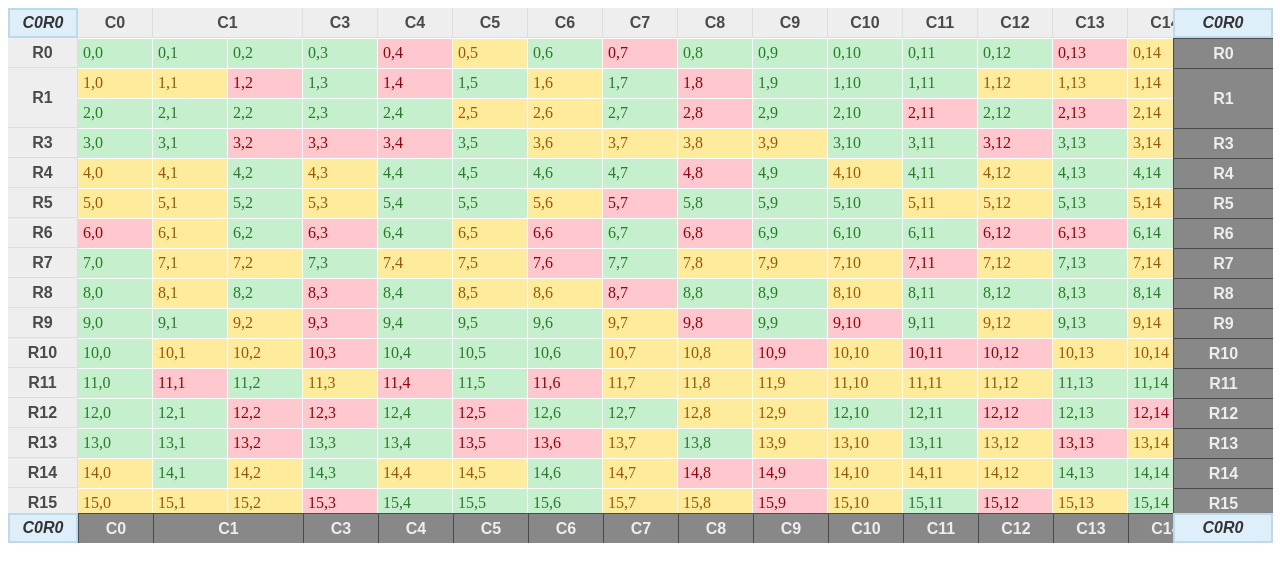
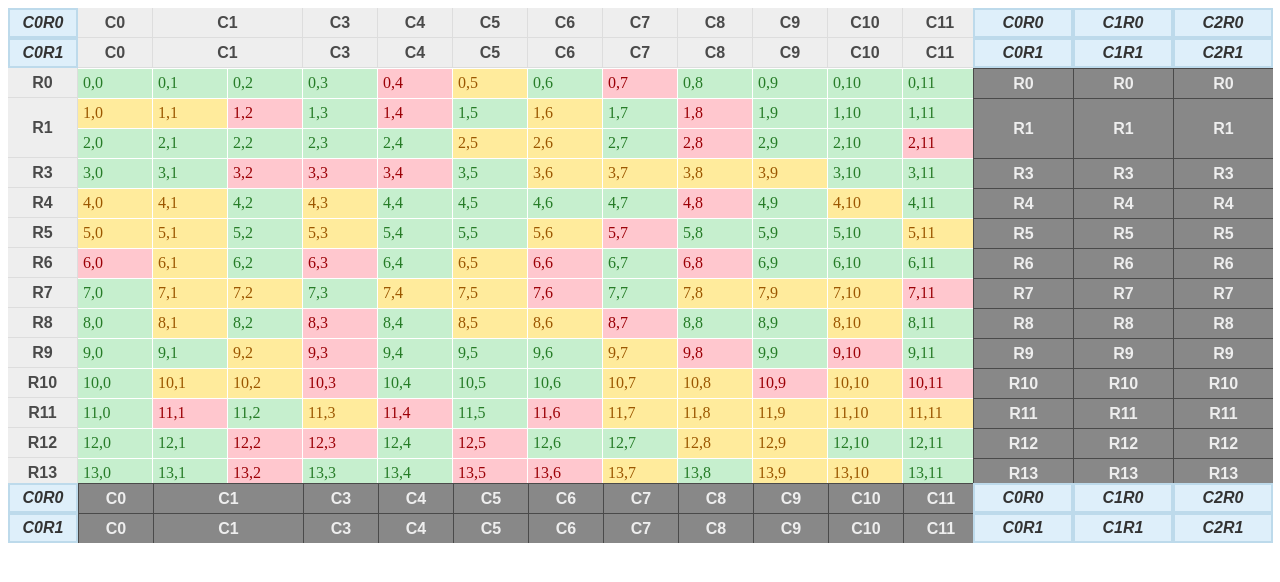
Before and after one commit to ericdrowell/PowerGrid, a React app: page / in a window 1280 px wide. Shown: the top 582 px of the page. Built offline with nearby package versions, Linux system fonts and the light colour scheme.

Commit message:
misc cleanup

```diff
--- a/demo/App.tsx
+++ b/demo/App.tsx
@@ -7,10 +7,10 @@ import { Rating, DemoRatingCellViewModel } from './types';
 
 const NUM_COLS = 100;
 const NUM_ROWS = 4000;
-const NUM_COL_HEADER_ROWS = 1;
+const NUM_COL_HEADER_ROWS = 2;
 const NUM_ROW_HEADER_ROWS = 1;
-const NUM_COL_FOOTER_ROWS = 1;
-const NUM_ROW_FOOTER_ROWS = 1;
+const NUM_COL_FOOTER_ROWS = 2;
+const NUM_ROW_FOOTER_ROWS = 3;
 const CELL_WIDTH = 75;
 const CELL_HEIGHT = 30;
 const VIEWPORT_WIDTH = 1280;
@@ -38,9 +38,7 @@ const getRating = (): Rating => {
 
 const generateData = (): GridViewModel<DemoRatingCellViewModel, CellViewModel> => {
   const gridViewModel: GridViewModel<DemoRatingCellViewModel, CellViewModel> = {
-    //maxCellsWhileScrolling: 200,
-    width: VIEWPORT_WIDTH,
-    height: VIEWPORT_HEIGHT,
+    // maxCellsWhileScrolling: 200,
     colWidths: [],
     rowHeights: [],
     cells: [],
@@ -257,6 +255,42 @@ const generateData = (): GridViewModel<DemoRatingCellViewModel, CellViewModel> =
         gridViewModel.footers.rightIntersections[r][c] = cell;
       }
     }
+
+    // gridViewModel.headers.leftIntersections = [[{
+    //   renderer: IntersectionCell,
+    //   viewModel: {
+    //     value: 'Merged Cells',
+    //   },
+    //   colspan: NUM_ROW_HEADER_ROWS,
+    //   rowspan: NUM_COL_HEADER_ROWS,
+    // }]];
+
+    // gridViewModel.headers.rightIntersections = [[{
+    //   renderer: IntersectionCell,
+    //   viewModel: {
+    //     value: 'Merged Cells',
+    //   },
+    //   colspan: NUM_ROW_FOOTER_ROWS,
+    //   rowspan: NUM_COL_HEADER_ROWS,
+    // }]];
+
+    // gridViewModel.footers.leftIntersections = [[{
+    //   renderer: IntersectionCell,
+    //   viewModel: {
+    //     value: 'Merged Cells',
+    //   },
+    //   colspan: NUM_ROW_HEADER_ROWS,
+    //   rowspan: NUM_COL_FOOTER_ROWS,
+    // }]];
+
+    // gridViewModel.footers.rightIntersections = [[{
+    //   renderer: IntersectionCell,
+    //   viewModel: {
+    //     value: 'Merged Cells',
+    //   },
+    //   colspan: NUM_ROW_FOOTER_ROWS,
+    //   rowspan: NUM_COL_FOOTER_ROWS,
+    // }]];
   }
 
   return gridViewModel;
@@ -286,6 +320,13 @@ const App: React.FC = () => {
           cells: [...viewModel.headers.rowHeader.cells.slice(0, row), ...viewModel.headers.rowHeader.cells.slice(row + 1)],
         },
       },
+      footers: {
+        ...viewModel.footers,
+        rowFooter: {
+          ...viewModel.footers.rowFooter,
+          cells: [...viewModel.footers.rowFooter.cells.slice(0, row), ...viewModel.footers.rowFooter.cells.slice(row + 1)],
+        },
+      },
     });
   };
 
@@ -297,7 +338,13 @@ const App: React.FC = () => {
   return (
     <>
       <CssReset />
-      <PowerGrid viewModel={viewModel} onCellClick={onCellClick} onScroll={onScroll} />
+      <PowerGrid
+        width={VIEWPORT_WIDTH}
+        height={VIEWPORT_HEIGHT}
+        viewModel={viewModel}
+        onCellClick={onCellClick}
+        onScroll={onScroll}
+      />
     </>
   );
 };
--- a/src/PowerGrid.tsx
+++ b/src/PowerGrid.tsx
@@ -1,6 +1,6 @@
 import React from 'react';
 import styled from '@emotion/styled';
-import { GridViewModel, Cell, CellViewModel, Position } from './types';
+import { GridViewModel, Cell, CellViewModel, Position, FixedGridRow, FixedGridColumn } from './types';
 
 // TODO: this probably needs to change per browser.  Probably should auto calculate.
 const SCROLLBAR_SIZE = 15;
@@ -9,7 +9,9 @@ type CellMeta = Position & {
   width: number,
   height: number,
   visible: boolean;
-  // direction of cell relative to center of grid
+  /**
+   * direction of cell relative to center of grid
+   */
   direction: Position;
 };
 
@@ -59,9 +61,6 @@ const ShadowGrid = styled.div<{
   colFooterHeight?: number;
   rowFooterWidth?: number;
 }>(({ colHeaderHeight = 0, rowHeaderWidth = 0, colFooterHeight = 0, rowFooterWidth = 0 }) => ({
-  // TODO: do we actually need to size the shadow grid to the body? what will this do to scrollbars?
-  width: `calc(100% - ${rowHeaderWidth + rowFooterWidth}px)`,
-  height: `calc(100% - ${colHeaderHeight + colFooterHeight}px)`,
   top: `${colHeaderHeight}px`,
   left: `${rowHeaderWidth}px`,
   bottom: `${colFooterHeight}px`,
@@ -102,6 +101,8 @@ const GridHeaderCell = styled(GridCell.withComponent('th'))({
 });
 
 export type PowerGridProps<T extends CellViewModel, H extends CellViewModel = T> = {
+  width: number;
+  height: number;
   viewModel: GridViewModel<T, H>;
   onCellClick?: (event: React.MouseEvent<HTMLElement>) => void;
   onScroll?: (scrollPosition: Position) => void;
@@ -128,7 +129,7 @@ class PowerGrid<T extends CellViewModel = CellViewModel, H extends CellViewModel
   }
 
   render(): React.ReactNode {
-    const { role, viewModel } = this.props;
+    const { height, role, viewModel, width } = this.props;
     const gridMeta: GridMeta = this.getGridMeta(viewModel, this.currentScrollPosition);
     this.cachedGridMeta = gridMeta;
     const maxCells = viewModel.maxCellsWhileScrolling && viewModel.maxCellsWhileScrolling >= 0 && this.isScrolling ?
@@ -175,11 +176,11 @@ class PowerGrid<T extends CellViewModel = CellViewModel, H extends CellViewModel
         <thead role="rowgroup">
           {viewModel.headers.colHeader.cells.map((row, i) => (
             <GridRow key={`header_${i}`} role="row">
-              {this.renderColHeaderIntersectionCells(i, gridMeta, CellType.HeaderIntersectionLeft)}
+              {this.renderHeaderIntersectionCells(i, gridMeta, CellType.HeaderIntersectionLeft)}
               {row.slice(startCell.col, endCell.col + 1).map((cell, j) =>
                 this.renderCell({ ...cell, row: i, col: j + startCell.col } as InternalCell, gridMeta, CellType.ColumnHeader)
               )}
-              {this.renderColHeaderIntersectionCells(i, gridMeta, CellType.HeaderIntersectionRight)}
+              {this.renderHeaderIntersectionCells(i, gridMeta, CellType.HeaderIntersectionRight)}
             </GridRow>
           ))}
         </thead>
@@ -197,23 +198,23 @@ class PowerGrid<T extends CellViewModel = CellViewModel, H extends CellViewModel
         <tfoot role="rowgroup">
           {viewModel.footers.colFooter.cells.map((row, i) => (
             <GridRow key={`footer_${i}`} role="row">
-              {this.renderColFooterIntersectionCells(i, gridMeta, CellType.FooterIntersectionLeft)}
+              {this.renderHeaderIntersectionCells(i, gridMeta, CellType.FooterIntersectionLeft)}
               {row.slice(startCell.col, endCell.col + 1).map((cell, j) =>
                 this.renderCell({ ...cell, row: i, col: j + startCell.col } as InternalCell, gridMeta, CellType.ColumnFooter)
               )}
-              {this.renderColFooterIntersectionCells(i, gridMeta, CellType.FooterIntersectionRight)}
+              {this.renderHeaderIntersectionCells(i, gridMeta, CellType.FooterIntersectionRight)}
             </GridRow>
           ))}
         </tfoot>
       );
     }
 
-    let viewportWidth = viewModel.width;
+    let viewportWidth = width;
     if (!viewModel.hideScrollbars) {
       viewportWidth -= SCROLLBAR_SIZE;
     }
 
-    let viewportHeight = viewModel.height;
+    let viewportHeight = height;
     if (!viewModel.hideScrollbars) {
       viewportHeight -= SCROLLBAR_SIZE;
     }
@@ -224,8 +225,8 @@ class PowerGrid<T extends CellViewModel = CellViewModel, H extends CellViewModel
         onScroll={this.handleScroll}
         onWheel={this.handleWheel}
         style={{
-          width: `${viewModel.width}px`,
-          height: `${viewModel.height}px`,
+          width: `${width}px`,
+          height: `${height}px`,
         }}
       >
         <ShadowGrid
@@ -269,8 +270,8 @@ class PowerGrid<T extends CellViewModel = CellViewModel, H extends CellViewModel
   }
 
   private readonly renderCell = (cell: InternalCell, gridMeta: GridMeta, cellType: CellType = CellType.GridCell): React.ReactNode => {
-    const { onCellClick, viewModel } = this.props;
-    const cellMeta = this.getCellMeta(viewModel, gridMeta, cell as Cell<T>, cell.row, cell.col, cellType);
+    const { onCellClick } = this.props;
+    const cellMeta = this.getCellMeta(gridMeta, cell as Cell<T>, cell.row, cell.col, cellType);
     const x = cellMeta.x - gridMeta.x;
     const y = cellMeta.y - gridMeta.y;
     const { height, width } = cellMeta;
@@ -313,50 +314,54 @@ class PowerGrid<T extends CellViewModel = CellViewModel, H extends CellViewModel
     );
   };
 
-  // TODO: consolidate w/ footer method
-  private readonly renderColHeaderIntersectionCells = (
+  private readonly renderHeaderIntersectionCells = (
     row: number,
     gridMeta: GridMeta,
-    cellType: CellType.HeaderIntersectionLeft | CellType.HeaderIntersectionRight,
+    cellType: CellType.HeaderIntersectionLeft | CellType.HeaderIntersectionRight | CellType.FooterIntersectionLeft | CellType.FooterIntersectionRight,
   ): React.ReactNode => {
     const { viewModel: { headers, footers } } = this.props;
+    let intersectionXAxis: FixedGridColumn<H> | undefined;
+    let intersectionYAxis: FixedGridRow<H> | undefined;
+    let intersections: Cell<H>[][] | undefined;
 
-    const intersectionAxis = cellType === CellType.HeaderIntersectionLeft ? headers?.rowHeader : footers?.rowFooter;
-    if (headers?.colHeader && intersectionAxis) {
-      const intersections = cellType == CellType.HeaderIntersectionLeft ? headers?.leftIntersections : headers?.rightIntersections;
-      return intersectionAxis.widths.map((width, col) => {
+    switch (cellType) {
+      case CellType.HeaderIntersectionLeft:
+        intersectionXAxis = headers?.colHeader;
+        intersectionYAxis = headers?.rowHeader;
+        intersections = headers?.leftIntersections;
+        break;
+      case CellType.FooterIntersectionLeft:
+        intersectionXAxis = footers?.colFooter;
+        intersectionYAxis = headers?.rowHeader;
+        intersections = footers?.leftIntersections;
+        break;
+      case CellType.HeaderIntersectionRight:
+        intersectionXAxis = headers?.colHeader;
+        intersectionYAxis = footers?.rowFooter;
+        intersections = headers?.rightIntersections;
+        break;
+      case CellType.FooterIntersectionRight:
+        intersectionXAxis = footers?.colFooter;
+        intersectionYAxis = footers?.rowFooter;
+        intersections = footers?.rightIntersections;
+        break;
+    }
+
+    if (intersectionXAxis && intersectionYAxis) {
+      return intersectionYAxis.widths.map((width, col) => {
         let cell: Partial<InternalCell> = {
           renderer: () => <div style={{ backgroundColor: '#fff', height: '100%', }} />,
         };
-        if (intersections &&
-          intersections[row] &&
+        if (intersections) {
+          if (intersections[row] &&
             intersections[row][col]) {
+            // TODO: skip other cells if colspan/rowspan > 1?
             cell = intersections[row][col];
+          } else {
+            // don't render a cell if intersections are defined, but no cell for this coord is defined
+            // console.log(`not rendering a cell for ${cellType} at [${col}, ${row}]`);
+            return null;
           }
-        return this.renderCell({ ...cell, row, col } as InternalCell, gridMeta, cellType);
-      });
-    }
-    return null;
-  };
-
-  private readonly renderColFooterIntersectionCells = (
-    row: number,
-    gridMeta: GridMeta,
-    cellType: CellType.FooterIntersectionLeft | CellType.FooterIntersectionRight,
-  ): React.ReactNode => {
-    const { viewModel: { headers, footers } } = this.props;
-
-    const intersectionAxis = cellType === CellType.FooterIntersectionLeft ? headers?.rowHeader : footers?.rowFooter;
-    if (footers?.colFooter && intersectionAxis) {
-      return intersectionAxis.widths.map((width, col) => {
-        let cell: Partial<InternalCell> = {
-          renderer: () => <div style={{ backgroundColor: '#fff', height: '100%', }} />,
-        };
-        const intersections = cellType == CellType.FooterIntersectionLeft ? footers?.leftIntersections : footers?.rightIntersections;
-        if (intersections &&
-          intersections[row] &&
-          intersections[row][col]) {
-          cell = intersections[row][col];
         }
         return this.renderCell({ ...cell, row, col } as InternalCell, gridMeta, cellType);
       });
@@ -380,12 +385,12 @@ class PowerGrid<T extends CellViewModel = CellViewModel, H extends CellViewModel
   };
 
   private readonly onScroll = (targetScrollPosition: Position): void => {
-    const viewModel = this.props.viewModel;
+    const { height, width } = this.props;
     const gridMeta = this.cachedGridMeta;
     const minX = 0;
     const minY = 0;
-    const maxX = gridMeta.innerWidth - viewModel.width + SCROLLBAR_SIZE;
-    const maxY = gridMeta.innerHeight - viewModel.height + SCROLLBAR_SIZE;
+    const maxX = gridMeta.innerWidth - width + SCROLLBAR_SIZE;
+    const maxY = gridMeta.innerHeight - height + SCROLLBAR_SIZE;
 
     const normalizedScrollPosition: Position = {
       x: Math.min(Math.max(minX, targetScrollPosition.x), maxX),
@@ -451,53 +456,50 @@ class PowerGrid<T extends CellViewModel = CellViewModel, H extends CellViewModel
   }
 
   private readonly getCellMeta = (
-    viewModel: GridViewModel<T, H>,
     gridMeta: GridMeta,
     cell: Cell<T>,
     row: number,
     col: number,
     cellType: CellType = CellType.GridCell
   ): CellMeta => {
-    const gridX = gridMeta.x;
-    const gridY = gridMeta.y;
-    const gridWidth = viewModel.width; // - gridMeta.totalRowHeaderWidth - gridMeta.totalRowFooterWidth;
-    const gridHeight = viewModel.height; // + gridMeta.totalColHeaderHeight + gridMeta.totalColFooterHeight;
+    const { x: gridX, y: gridY } = gridMeta;
+    const { width: gridWidth, height: gridHeight } = this.props;
+
     let x = gridMeta.colStarts[col];
     let y = gridMeta.rowStarts[row];
 
-    // TODO: accommodate varying row/col heights/widths
+    // TODO: cache header positions -- can leverage getStarts() in getGridMeta()
+    // set header X position
+    if (cellType !== CellType.GridCell) {
       switch (cellType) {
-      case CellType.ColumnHeader:
-        y = row * gridMeta.colHeaderHeights[row] + gridY;
-        break;
-      case CellType.ColumnFooter:
-        y = gridY + gridHeight - ((row + 1) * gridMeta.colFooterHeights[row]) - SCROLLBAR_SIZE;
-        break;
         case CellType.RowHeader:
-        x = col * gridMeta.rowHeaderWidths[col] + gridX;
+        case CellType.HeaderIntersectionLeft:
+        case CellType.FooterIntersectionLeft:
+          x = gridMeta.rowHeaderWidths.slice(0, col).reduce((ttl, x) => ttl += x, 0) + gridX;
           break;
         case CellType.RowFooter:
-        x = gridX + gridWidth - ((col + 1) * gridMeta.rowFooterWidths[col]) - SCROLLBAR_SIZE;
-        break;
-      case CellType.HeaderIntersectionLeft:
-        x = viewModel.headers!.rowHeader!.widths.slice(0, col).reduce((ttl, x) => ttl += x, 0) + gridX;
-        y = viewModel.headers!.colHeader!.heights.slice(0, row).reduce((ttl, y) => ttl += y, 0) + gridY;
-        break;
         case CellType.HeaderIntersectionRight:
-        x = gridX + gridWidth - viewModel.footers!.rowFooter!.widths.slice(0, col + 1).reduce((ttl, x) => ttl += x, 0)  - SCROLLBAR_SIZE;
-        y = viewModel.headers!.colHeader!.heights.slice(0, row).reduce((ttl, y) => ttl += y, 0) + gridY;
-        break;
-      case CellType.FooterIntersectionLeft:
-        x = viewModel.headers!.rowHeader!.widths.slice(0, col).reduce((ttl, x) => ttl += x, 0) + gridX;
-        y = gridY + gridHeight - viewModel.footers!.colFooter!.heights.slice(0, row + 1).reduce((ttl, y) => ttl += y, 0) - SCROLLBAR_SIZE;
-        break;
         case CellType.FooterIntersectionRight:
-        x = gridX + gridWidth - viewModel.footers!.rowFooter!.widths.slice(0, col + 1).reduce((ttl, x) => ttl += x, 0)  - SCROLLBAR_SIZE;
-        y = gridY + gridHeight - viewModel.footers!.colFooter!.heights.slice(0, row + 1).reduce((ttl, y) => ttl += y, 0) - SCROLLBAR_SIZE;
+          x = gridX + gridWidth - gridMeta.rowFooterWidths.slice(0, gridMeta.rowFooterWidths.length - col).reduce((ttl, x) => ttl += x, 0) - SCROLLBAR_SIZE;
           break;
       }
 
-    let colspanRemaining = cell.colspan === undefined ? 1 : cell.colspan;
+      // set header Y position
+      switch (cellType) {
+        case CellType.ColumnHeader:
+        case CellType.HeaderIntersectionLeft:
+        case CellType.HeaderIntersectionRight:
+          y = gridMeta.colHeaderHeights.slice(0, row).reduce((ttl, y) => ttl += y, 0) + gridY;
+          break;
+        case CellType.ColumnFooter:
+        case CellType.FooterIntersectionLeft:
+        case CellType.FooterIntersectionRight:
+          y = gridY + gridHeight - gridMeta.colFooterHeights.slice(0, gridMeta.colFooterHeights.length - row).reduce((ttl, y) => ttl += y, 0) - SCROLLBAR_SIZE;
+          break;
+      }
+    }
+
+    let colspanRemaining = cell.colspan ?? 1;
     let colspanCol = col;
     let width = 0;
     while (colspanRemaining > 0) {
@@ -508,29 +510,21 @@ class PowerGrid<T extends CellViewModel = CellViewModel, H extends CellViewModel
           width += gridMeta.colWidths[colspanCol];
           break;
         case CellType.RowHeader:
+        case CellType.HeaderIntersectionLeft:
+        case CellType.FooterIntersectionLeft:
           width += gridMeta.rowHeaderWidths[colspanCol];
           break;
         case CellType.RowFooter:
+        case CellType.HeaderIntersectionRight:
+        case CellType.FooterIntersectionRight:
           width += gridMeta.rowFooterWidths[colspanCol];
-          break;
-        case CellType.HeaderIntersectionLeft:
-          width += viewModel.headers!.rowHeader!.widths[colspanCol];
-          break;
-        case CellType.HeaderIntersectionRight:
-          width += viewModel.footers!.rowFooter!.widths[colspanCol];
-          break;
-        case CellType.FooterIntersectionLeft:
-          width += viewModel.headers!.rowHeader!.widths[colspanCol];
-          break;
-        case CellType.FooterIntersectionRight:
-          width += viewModel.footers!.rowFooter!.widths[colspanCol];
           break;
       }
       colspanCol++;
       colspanRemaining--;
     }
 
-    let rowspanRemaining = cell.rowspan === undefined ? 1 : cell.rowspan;
+    let rowspanRemaining = cell.rowspan ?? 1;
     let rowspanRow = row;
     let height = 0;
     while (rowspanRemaining > 0) {
@@ -541,18 +535,14 @@ class PowerGrid<T extends CellViewModel = CellViewModel, H extends CellViewModel
           height += gridMeta.rowHeights[rowspanRow];
           break;
         case CellType.ColumnHeader:
+        case CellType.HeaderIntersectionLeft:
+        case CellType.HeaderIntersectionRight:
           height += gridMeta.colHeaderHeights[rowspanRow];
           break;
         case CellType.ColumnFooter:
-          height += gridMeta.colFooterHeights[rowspanRow];
-          break;
-        case CellType.HeaderIntersectionLeft:
-        case CellType.HeaderIntersectionRight:
-          height += viewModel.headers!.colHeader!.heights[rowspanRow];
-          break;
         case CellType.FooterIntersectionLeft:
         case CellType.FooterIntersectionRight:
-          height += viewModel.footers!.colFooter!.heights[rowspanRow];
+          height += gridMeta.colFooterHeights[rowspanRow];
           break;
       }
       rowspanRow++;
@@ -567,7 +557,6 @@ class PowerGrid<T extends CellViewModel = CellViewModel, H extends CellViewModel
       width,
       height,
       visible,
-      // direction of cell relative to center of grid
       direction: {
         x: x > gridX + gridWidth/2 ? -1 : 1,
         y: y > gridY + gridHeight/2 ? -1 : 1
@@ -589,7 +578,7 @@ class PowerGrid<T extends CellViewModel = CellViewModel, H extends CellViewModel
       startCell = viewModel.cells[row][col] as InternalCell;
 
       if (startCell) {
-        const startCellMeta = this.getCellMeta(viewModel, gridMeta, startCell as Cell<T>, row, col);
+        const startCellMeta = this.getCellMeta(gridMeta, startCell as Cell<T>, row, col);
 
         // if we find a visible cell, we have found the start cell!
         if (startCellMeta.visible) {
@@ -649,7 +638,7 @@ class PowerGrid<T extends CellViewModel = CellViewModel, H extends CellViewModel
       }
       const cell = viewModel.cells[startRow][minCol];
       if (cell) {
-        const cellMeta = this.getCellMeta(viewModel, gridMeta, cell, startRow, minCol);
+        const cellMeta = this.getCellMeta(gridMeta, cell, startRow, minCol);
         if (!cellMeta.visible) {
           break;
         }
@@ -664,7 +653,7 @@ class PowerGrid<T extends CellViewModel = CellViewModel, H extends CellViewModel
       }
       const cell = viewModel.cells[startRow][maxCol];
       if (cell) {
-        const cellMeta = this.getCellMeta(viewModel, gridMeta, cell, startRow, maxCol);
+        const cellMeta = this.getCellMeta(gridMeta, cell, startRow, maxCol);
         if (!cellMeta.visible) {
           break;
         }
@@ -679,7 +668,7 @@ class PowerGrid<T extends CellViewModel = CellViewModel, H extends CellViewModel
       }
       const cell = viewModel.cells[minRow][startCol];
       if (cell) {
-        const cellMeta = this.getCellMeta(viewModel, gridMeta, cell, minRow, startCol);
+        const cellMeta = this.getCellMeta(gridMeta, cell, minRow, startCol);
         if (!cellMeta.visible) {
           break;
         }
@@ -694,7 +683,7 @@ class PowerGrid<T extends CellViewModel = CellViewModel, H extends CellViewModel
       }
       const cell = viewModel.cells[maxRow][startCol];
       if (cell) {
-        const cellMeta = this.getCellMeta(viewModel, gridMeta, cell, maxRow, startCol);
+        const cellMeta = this.getCellMeta(gridMeta, cell, maxRow, startCol);
         if (!cellMeta.visible) {
           break;
         }
@@ -736,8 +725,8 @@ class PowerGrid<T extends CellViewModel = CellViewModel, H extends CellViewModel
     const rowHeights = viewModel.rowHeights;
     const colStarts = this.getStarts(colWidths, totalRowHeaderWidth);
     const rowStarts = this.getStarts(rowHeights, totalColHeaderHeight);
-    const innerWidth = colStarts[colStarts.length-1] + colWidths[colWidths.length-1]; // TODO: account for headers and footers
-    const innerHeight = rowStarts[rowStarts.length-1] + rowHeights[rowHeights.length-1];
+    const innerWidth = colStarts[colStarts.length-1] + colWidths[colWidths.length-1] + totalRowFooterWidth;
+    const innerHeight = rowStarts[rowStarts.length-1] + rowHeights[rowHeights.length-1] + totalColFooterHeight;
 
     return {
       colWidths,
--- a/src/types.ts
+++ b/src/types.ts
@@ -25,8 +25,6 @@ export type FixedGridRow<T extends CellViewModel> = {
 }
 
 export type GridViewModel<T extends CellViewModel, H extends CellViewModel = T> = {
-  width: number;
-  height: number;
   colWidths: number[];
   rowHeights: number[];
   cells: Cell<T>[][];
```
Lines whose indentation alone changed are shown as unchanged.
